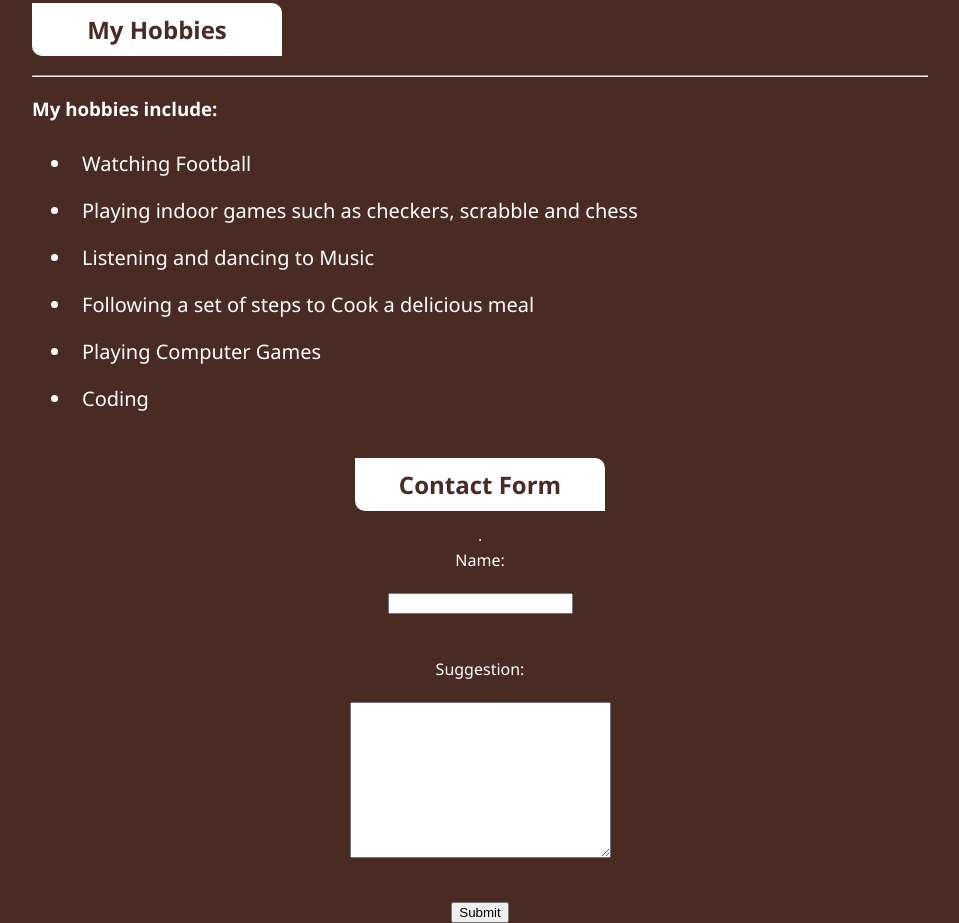
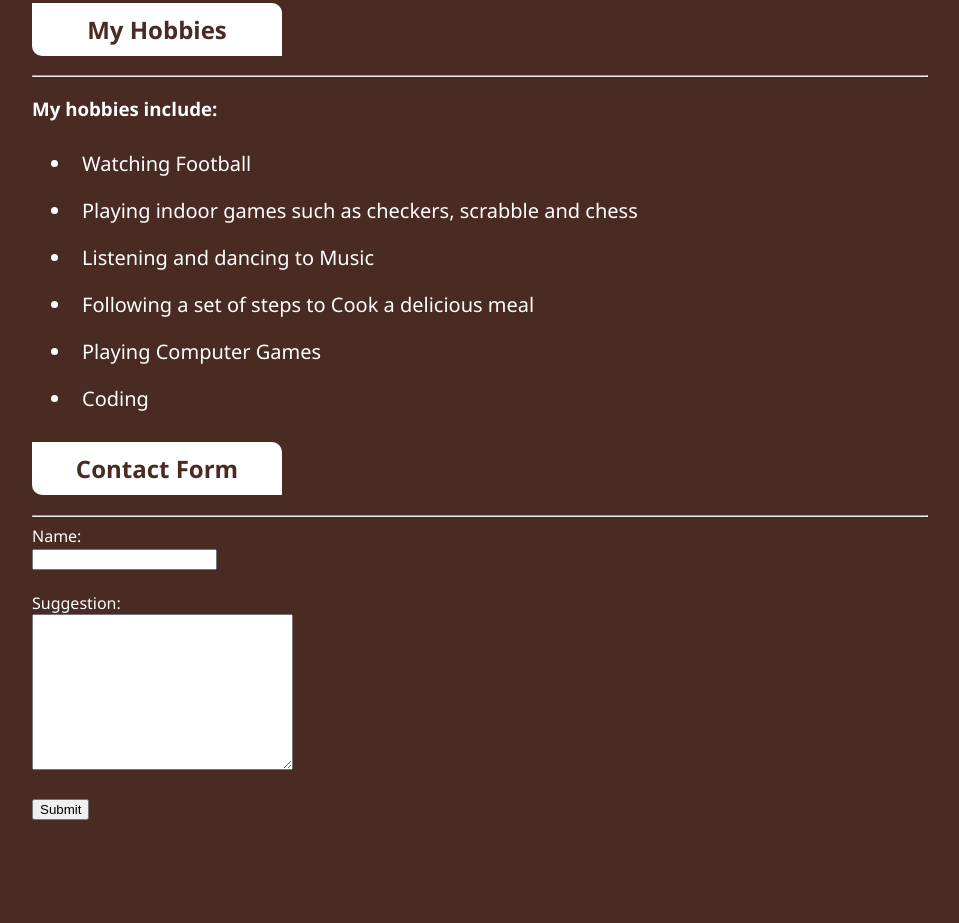
Before and after one commit to abitechcoder/abitechcoder-profile-page, a plain HTML site: page index.html in a window 1280 px wide. Shown: the part 1260-2183 px from the top of the page, without its empty margins (160-1119 px from the left). After the commit the page ends 2080 px from the top, so only its background shows below. Drawn offline with Linux system fonts and the light colour scheme.

Commit message:
Update style.css

```diff
--- a/style.css
+++ b/style.css
@@ -87,9 +87,3 @@ body{
     color: #4A2B23;
     padding: 10px;
 }
-
-.contact-form {
-    display: flex;
-    flex-direction: column;
-    align-items: center;
-}
```
